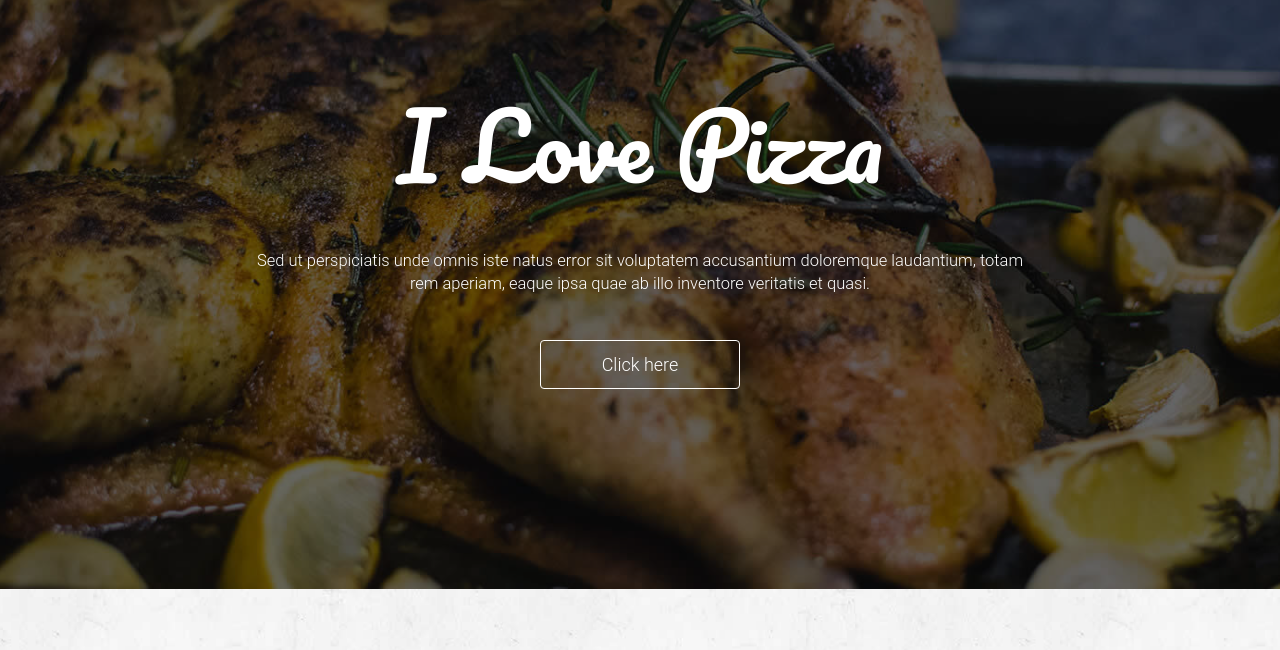
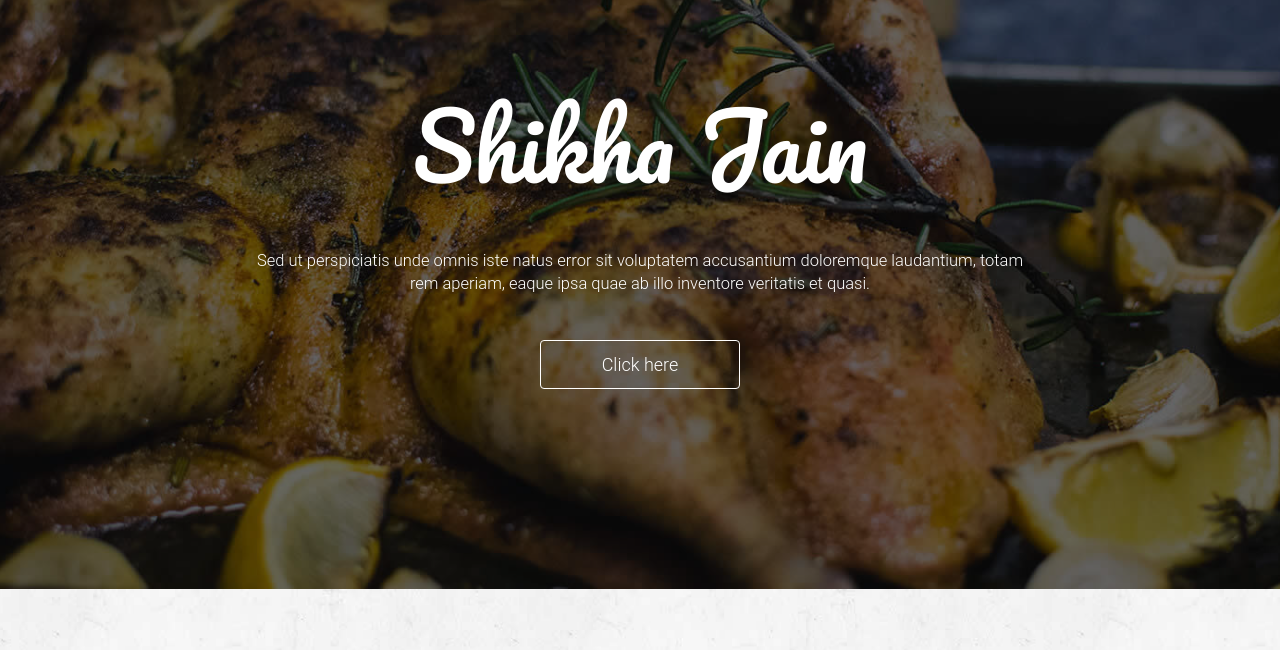
Before and after one commit to himanshukte/website, a plain HTML site: page index.html in a window 1280 px wide. Shown: the part 150-800 px from the top of the page. Drawn offline with Linux system fonts and the light colour scheme.

Commit message:
Update index.html

```diff
--- a/index.html
+++ b/index.html
@@ -107,7 +107,7 @@
                         <div class="main_slider text-center">
                             <div class="col-md-12">
                                 <div class="main_slider_content wow zoomIn" data-wow-duration="1s">
-                                    <h1>I Love Pizza</h1>
+                                    <h1> Shikha Jain </h1>
                                     <p>Sed ut perspiciatis unde omnis iste natus error sit voluptatem accusantium doloremque laudantium, totam rem aperiam, eaque ipsa quae ab illo inventore veritatis et quasi. </p>
                                     <button href="" class="btn-lg">Click here</button>
                                 </div>
```
